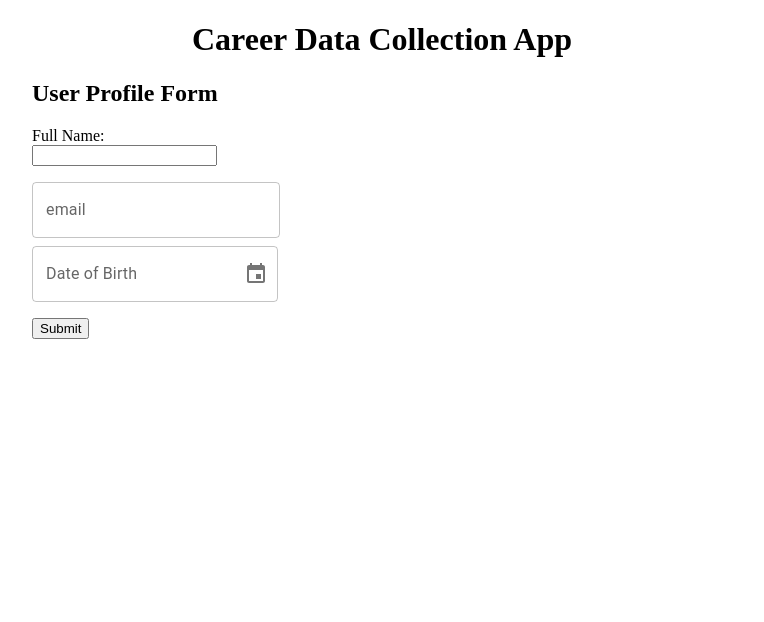
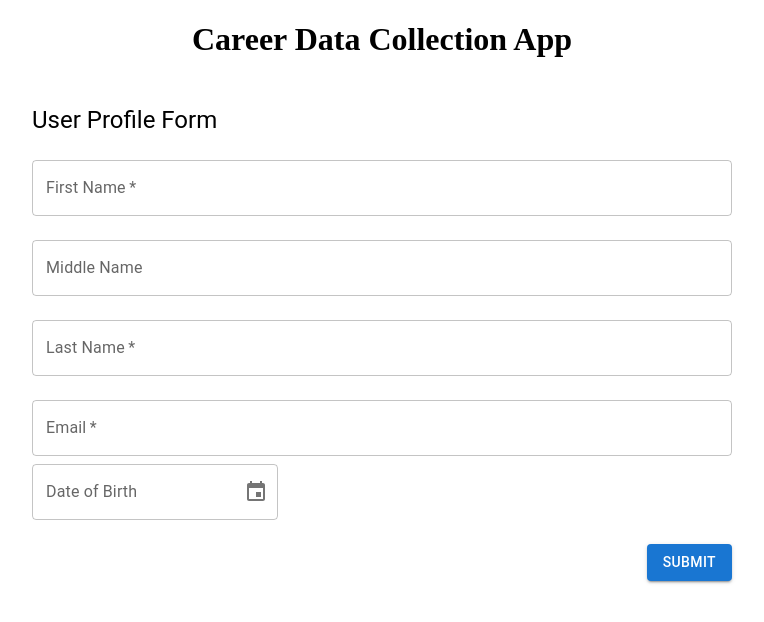
Before and after one commit to dlab-tz/career-app-react, a React (Create React App) app in the folder frontend/: page / in a window 1280 px wide. Shown: the top 622 px of the page, without its empty margins (258-1022 px from the left). Built offline with nearby package versions, Linux system fonts and the light colour scheme.

Commit message:
replace full name with first, middle, and last name fields

```diff
--- a/frontend/src/components/UserForm.jsx
+++ b/frontend/src/components/UserForm.jsx
@@ -1,12 +1,14 @@
 import React, { useState } from 'react';
-import { TextField } from '@mui/material';
-import{LocalizationProvider} from '@mui/x-date-pickers/LocalizationProvider';
+import { TextField, Button, Box, Typography } from '@mui/material';
+import { LocalizationProvider } from '@mui/x-date-pickers/LocalizationProvider';
 import { AdapterDateFns } from '@mui/x-date-pickers/AdapterDateFns';
 import { DatePicker } from '@mui/x-date-pickers/DatePicker';
 
 const UserForm = () => {
   const [formData, setFormData] = useState({
-    name: '',
+    firstName: '',
+    middleName: '',
+    lastName: '',
     email: '',
     DateOfBirth: null,
   });
@@ -21,41 +23,70 @@ const UserForm = () => {
 
   const handleSubmit = (e) => {
     e.preventDefault();
+
     if (!formData.email || !formData.DateOfBirth || formData.DateOfBirth > new Date()) {
       alert('Please fill in Email and Date of Birth correctly');
-    } else
+      return;
+    }
+
     if (!formData.email.includes('@') || !formData.email.includes('.')) {
       alert('Please enter a valid email address');
+      return;
     }
+
     console.log('Submitted:', formData);
-    // TODO: send this formdata to backend via api call
-    // Example: axios.post('/api/user', formData)
+    // TODO: send formData to backend via API call
   };
 
   return (
-    <div style={{ maxWidth: '700px', margin: 'auto' }}>
-      <h2>User Profile Form</h2>
+    <Box sx={{ maxWidth: '700px', margin: 'auto', padding: 3 }}>
+      <Typography variant="h5" gutterBottom>User Profile Form</Typography>
       <form onSubmit={handleSubmit}>
-        {/* Name field - others will add their fields below this */}
-        <div style={{ marginBottom: '1rem' }}>
-          <label htmlFor="name">Full Name:</label><br />
-          <input
-            type="text"
-            id="name"
-            name="name"
-            value={formData.name}
+
+        <TextField
+          label="First Name"
+          variant="outlined"
+          name="firstName"
+          value={formData.firstName}
           onChange={handleChange}
+          margin="normal"
+          fullWidth
           required
-          /> <br/>
+        />
+
         <TextField
-          label="email"
+          label="Middle Name"
+          variant="outlined"
+          name="middleName"
+          value={formData.middleName}
+          onChange={handleChange}
+          margin="normal"
+          fullWidth
+        />
+
+        <TextField
+          label="Last Name"
+          variant="outlined"
+          name="lastName"
+          value={formData.lastName}
+          onChange={handleChange}
+          margin="normal"
+          fullWidth
+          required
+        />
+
+        <TextField
+          label="Email"
           variant="outlined"
           name="email"
           value={formData.email}
           onChange={handleChange}
-          margin='normal'
+          margin="normal"
+          fullWidth
+          required
+          type="email"
         />
-          <br />
+
         <LocalizationProvider dateAdapter={AdapterDateFns}>
           <DatePicker
             label="Date of Birth"
@@ -67,16 +98,23 @@ const UserForm = () => {
               }));
             }}
             renderInput={(params) => (
-            <TextField {...params} fullWidth margin="normal" variant="outlined" />
+              <TextField {...params} fullWidth margin="normal" required />
             )}
           />
         </LocalizationProvider>
 
-        </div>
-
-        <button type="submit">Submit</button>
+        {/* Submit Button - stays at the bottom */}
+        <Box sx={{ display: 'flex', justifyContent: 'flex-end', mt: 3 }}>
+          <Button
+            type="submit"
+            variant="contained"
+            color="primary"
+          >
+            Submit
+          </Button>
+        </Box>
       </form>
-    </div>
+    </Box>
   );
 };
 
```
Lines whose indentation alone changed are shown as unchanged.
